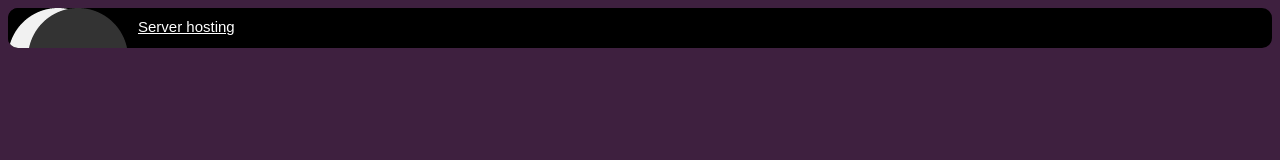
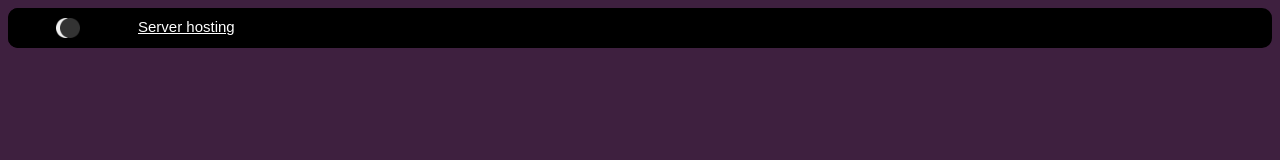
Before and after one commit to wh4ky/webshit, a plain HTML site: page index.html in a window 1280 px wide. Drawn offline with Linux system fonts and the light colour scheme.

Commit message:
half fix image button theme swithc

```diff
--- a/index.html
+++ b/index.html
@@ -9,7 +9,7 @@
   </head>
   <body>
     <nav class="nav">
-      <button class="theme"><img /></button>
+      <button class="theme"><img src="../images/theme_switch_dark.png"></button>
       <a href="https://comet.prpl.wtf/">Server hosting</a>
     </nav>
     <div class="box"></div>
--- a/scripts/main.js
+++ b/scripts/main.js
@@ -1,5 +1,6 @@
 (function () {
-  const button = document.querySelector("#nav#theme"); // pakt eerste butotn die het kan vinden button, # betekent id, . betekend class
+  const button = document.querySelector("nav > button.theme"); // pakt eerste butotn die het kan vinden button, # betekent id, . betekend class
+  // const image = document.querySelector en daarna src vervangen on click met image.src = ...
   const everything = document.querySelectorAll("body, body > *"); // selects alles
 
   let lightMode = false;
@@ -10,5 +11,6 @@
     lightMode
       ? everything.forEach((v) => v.classList.add("light"))
       : everything.forEach((v) => v.classList.remove("light"));
+
   });
 })();
--- a/styles/style.css
+++ b/styles/style.css
@@ -45,13 +45,17 @@ button.theme {
   /* default theme button */
   float: left;
   padding: 10px;
-  background-image: url("../images/theme_switch_dark.png");
   width: 120px;
   height: 40px;
-  object-fit: contain;
   background-color: black;
   border: none;
 }
+button.theme > img {
+  width: 100%;
+  height: 100%;
+  object-fit: contain;
+}
+
 button.theme:hover {
   background-color: #ddd;
   color: black;
```
